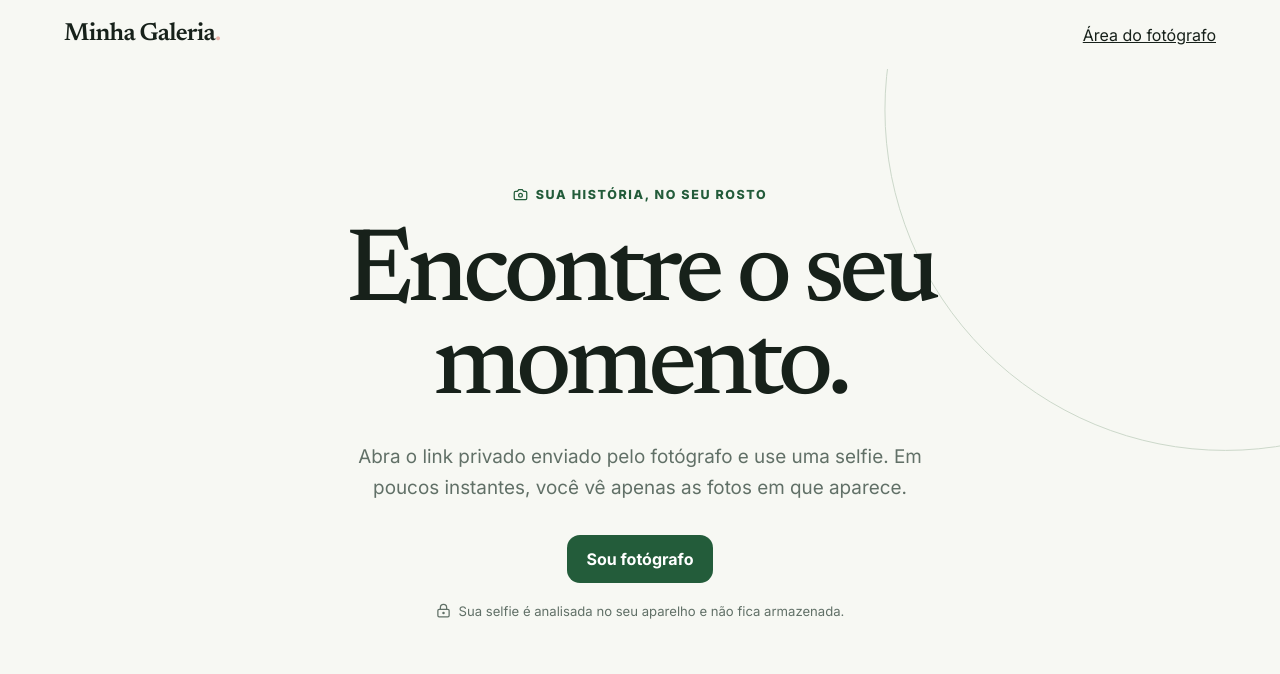
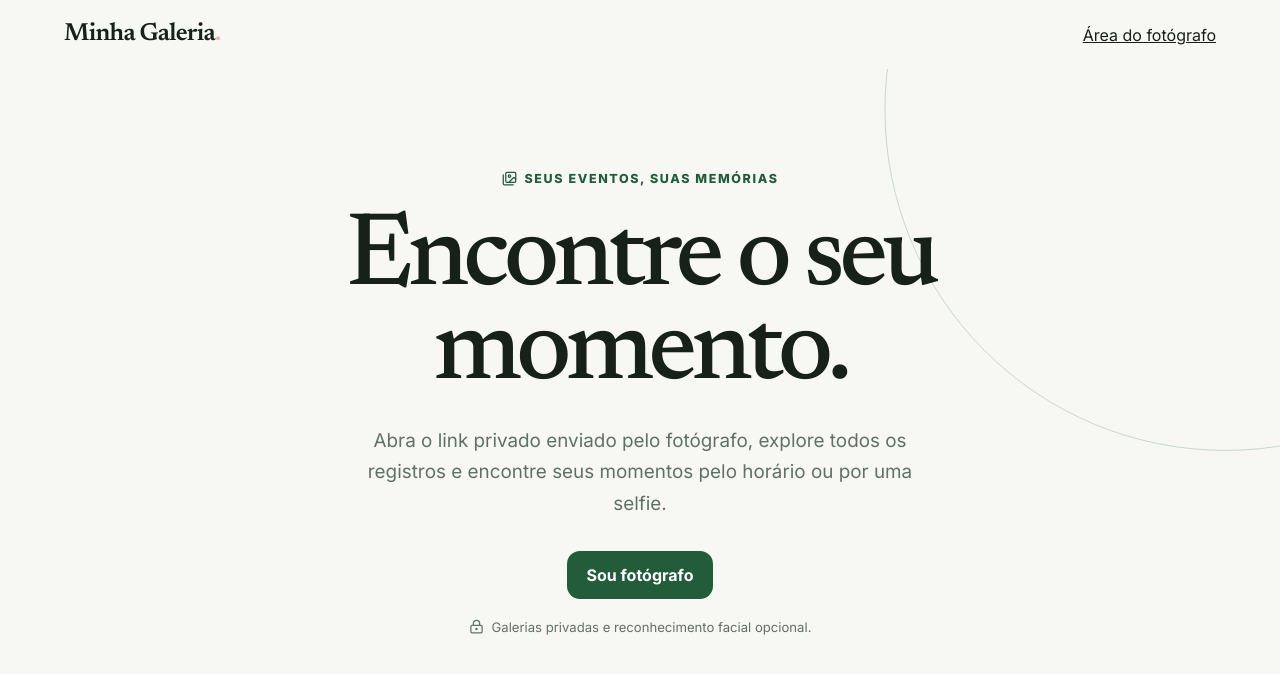
Before and after one commit to miguelsantana1337/galeria, a Next.js app: page / in a window 1280 px wide. Shown: the top 674 px of the page. Built offline with nearby package versions, Linux system fonts and the light colour scheme.

Commit message:
copy: position Minha Galeria as white-label platform

```diff
--- a/src/app/layout.tsx
+++ b/src/app/layout.tsx
@@ -10,7 +10,7 @@ const newsreader = Newsreader({
 
 export const metadata: Metadata = {
   title: "Minha Galeria",
-  description: "Encontre suas fotos de eventos com uma selfie.",
+  description: "Galerias de eventos bonitas, rápidas e fáceis de explorar.",
 };
 
 export default function RootLayout({
--- a/src/app/page.tsx
+++ b/src/app/page.tsx
@@ -1,5 +1,5 @@
 import Link from "next/link";
-import { Camera, LockKeyhole } from "lucide-react";
+import { Images, LockKeyhole } from "lucide-react";
 
 export default function Home() {
   return (
@@ -13,19 +13,19 @@ export default function Home() {
       <section className="hero">
         <div className="hero-card">
           <span className="eyebrow">
-            <Camera size={15} /> Sua história, no seu rosto
+            <Images size={15} /> Seus eventos, suas memórias
           </span>
           <h1>Encontre o seu momento.</h1>
           <p className="lead">
-            Abra o link privado enviado pelo fotógrafo e use uma selfie. Em
-            poucos instantes, você vê apenas as fotos em que aparece.
+            Abra o link privado enviado pelo fotógrafo, explore todos os
+            registros e encontre seus momentos pelo horário ou por uma selfie.
           </p>
           <Link className="button inline-button" href="/entrar">
             Sou fotógrafo
           </Link>
           <p className="privacy">
-            <LockKeyhole size={15} /> Sua selfie é analisada no seu aparelho e
-            não fica armazenada.
+            <LockKeyhole size={15} /> Galerias privadas e reconhecimento facial
+            opcional.
           </p>
         </div>
       </section>
```
Also changed, not shown: 1 other file (tests, documents, lock files or other folders).
